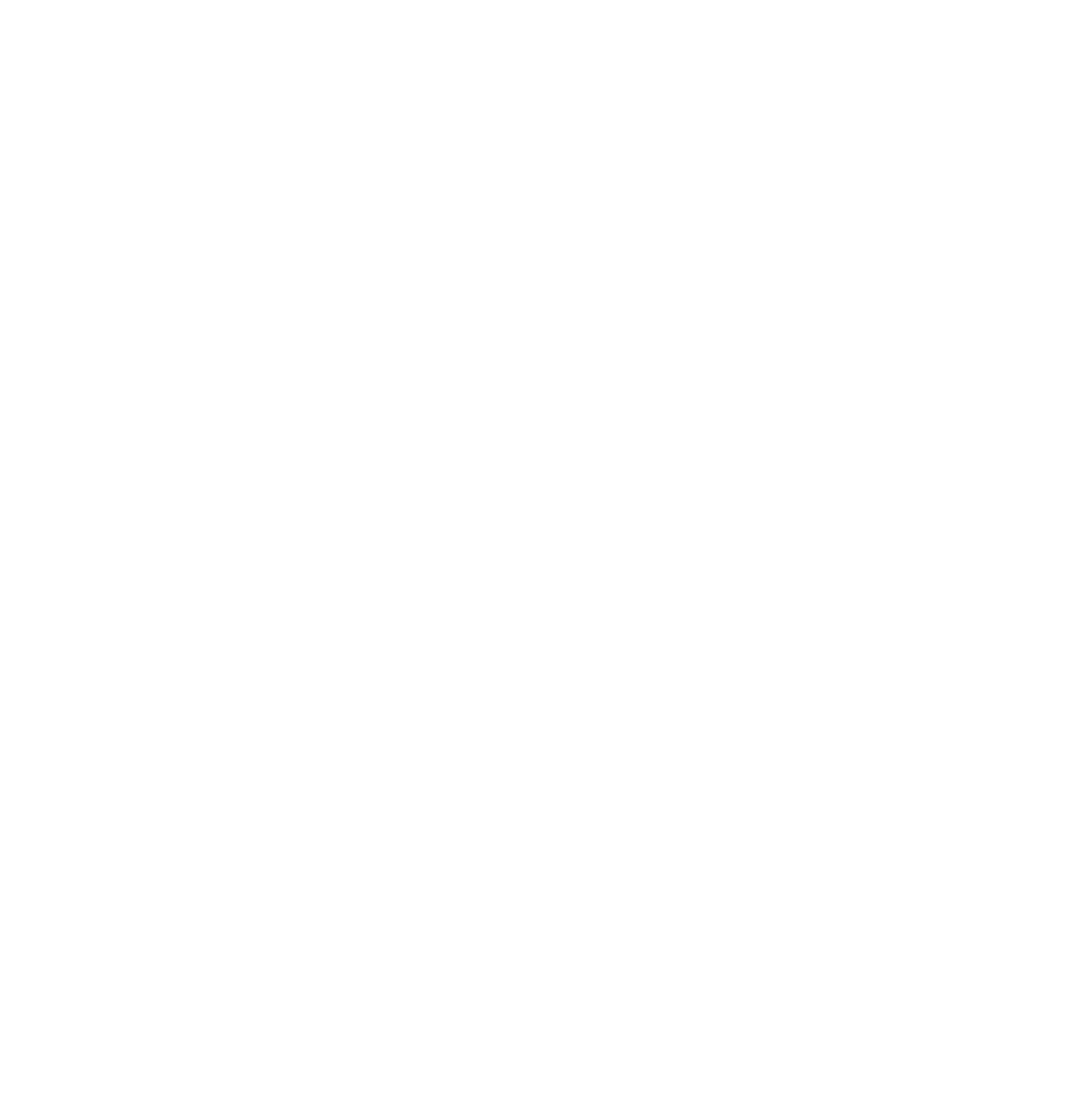
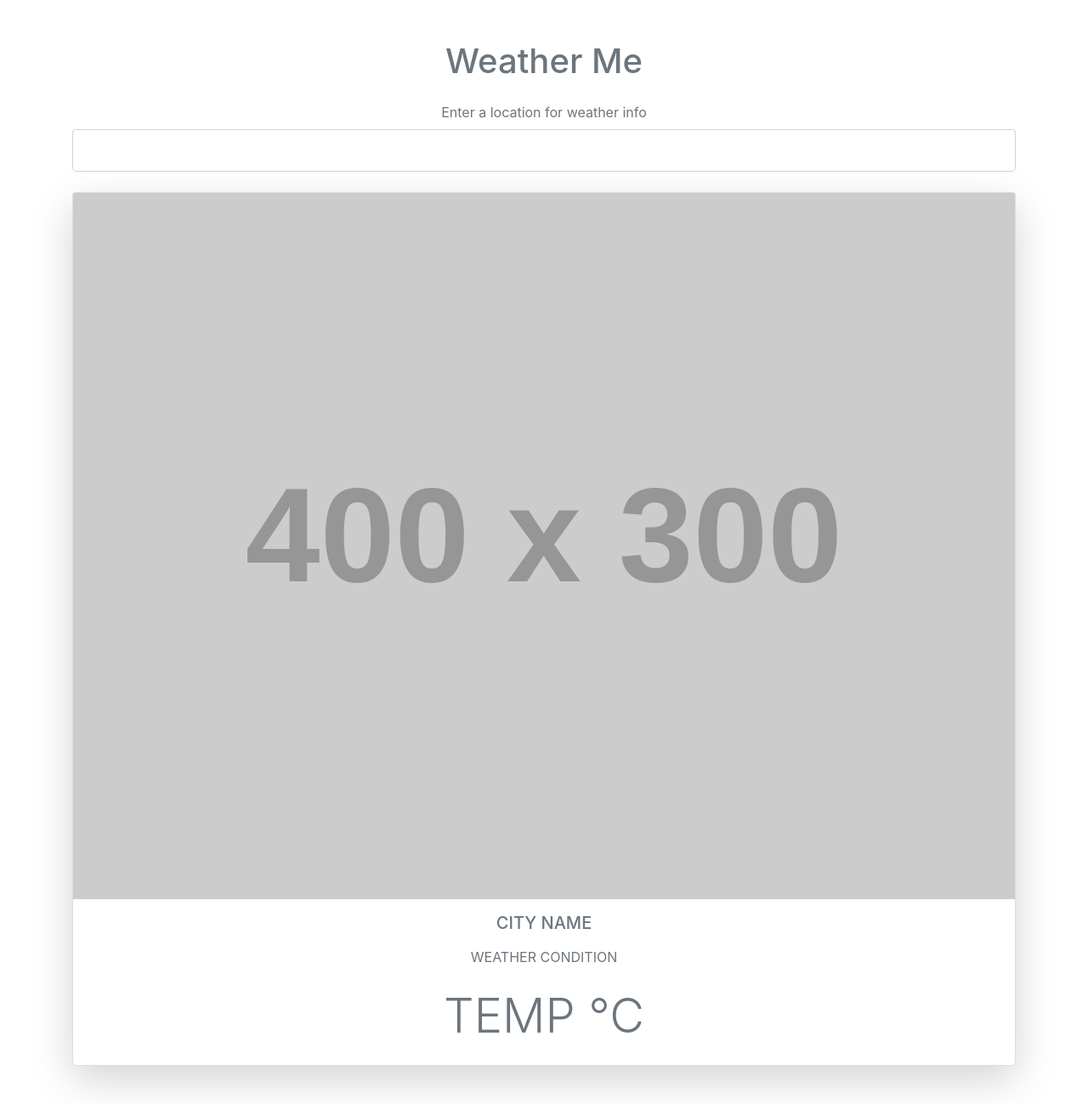
Before and after one commit to jsjimenez51/weather_app, a plain HTML site: page public/src/index.html in a window 1280 px wide. Shown: the whole page at 85% size. Before the commit the page ends 800 px from the top, so only its background shows below. Drawn offline with nearby package versions, Linux system fonts and the light colour scheme; placeholder pictures from the web are drawn by us.

Commit message:
Update: initial HTML creation

```diff
--- a/public/src/index.html
+++ b/public/src/index.html
@@ -9,6 +9,34 @@
 </head>
 <body>
 
+  <div class="container my-5 mx-auto">
+
+    <h1 class="text-muted text-center my-4">Weather Me</h1>
+
+    <form class="change-location my-4 text-center text-muted">
+      <label for="city">Enter a location for weather info</label>
+      <input type="text" name="city" class="form-control p-4">
+    </form>
+
+    <div class="card shadow-lg rounded">
+      <img src="https://via.placeholder.com/400x300" class="time card-img-top">
+      <div class="icon bg-light mx-auto text-center">
+        <!-- icon -->
+      </div>
+      <div class="text-muted text-uppercase text-center details">
+        <h5 class="my-3">City name</h5>
+        <div class="my-3">Weather condition</div>
+        <div class="display-4 my-4">
+          <span>temp</span>
+          <span>&deg;C</span>
+        </div>
+      </div>
+    </div>
+
+  </div>
+
+
+
   <script src="scripts/forecast.js"></script>
   <script src="scripts/app.js"></script>
 
```
